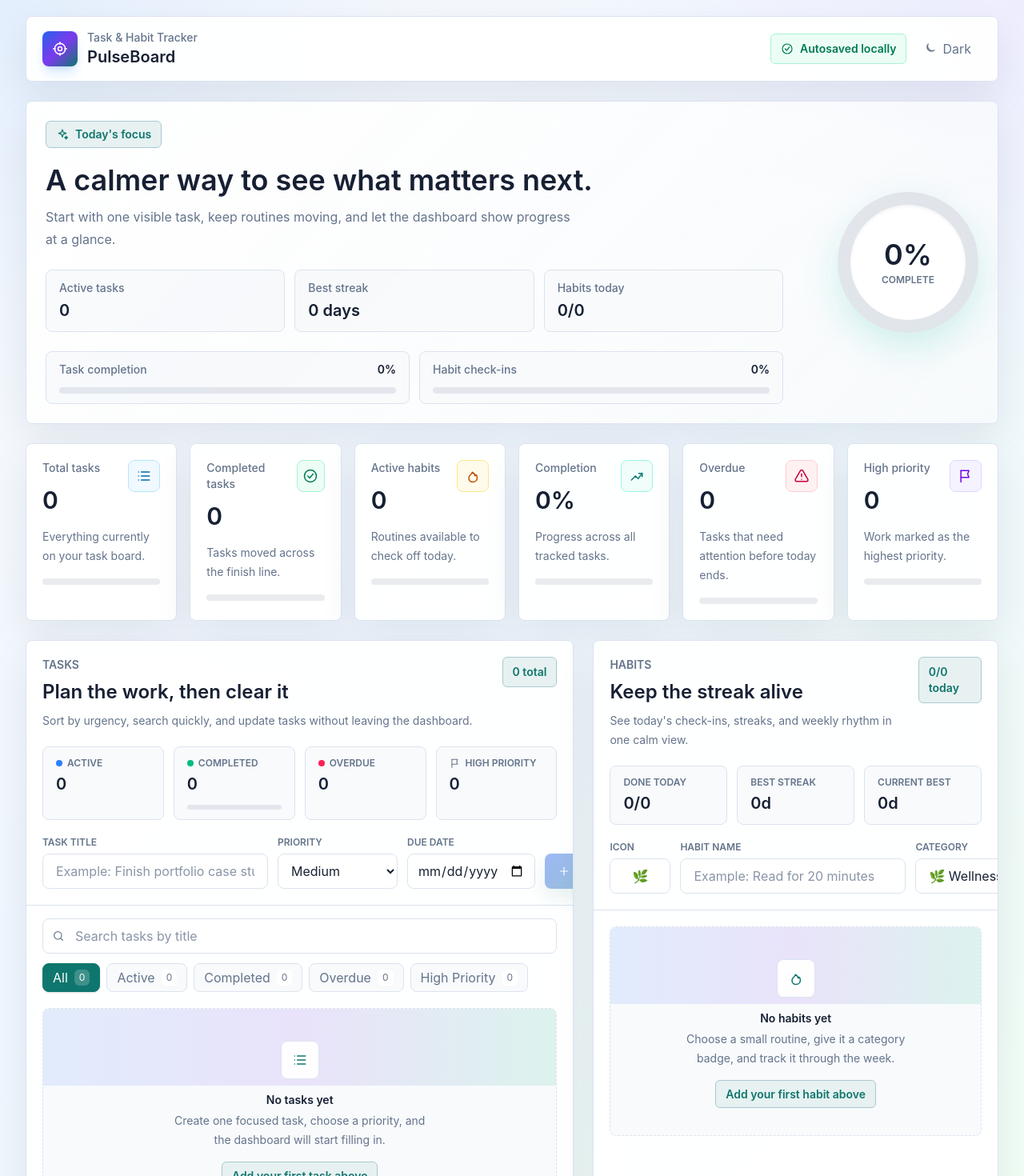
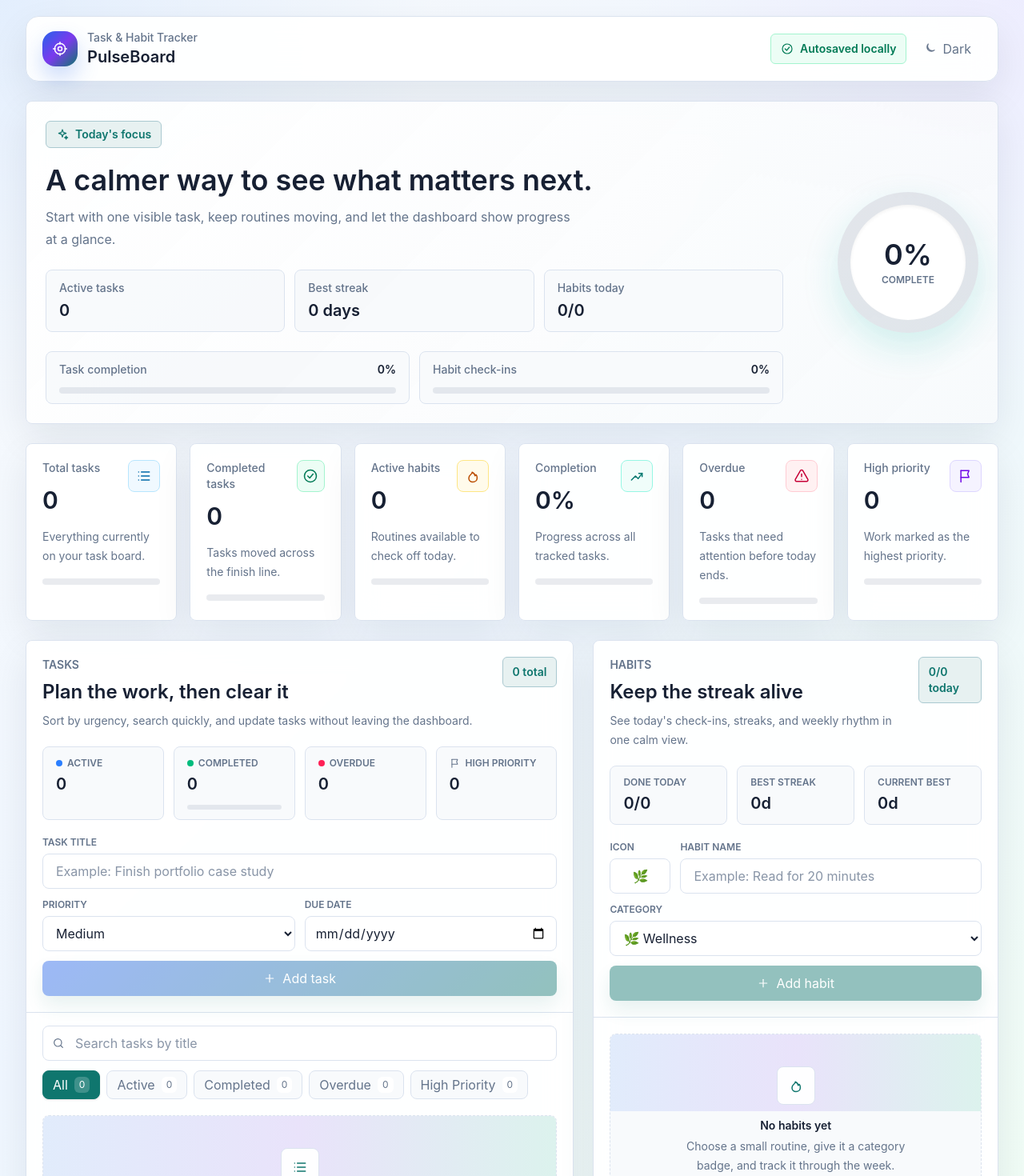
Before and after one commit to giorgaa3/my-app, a Next.js app: page / in a window 1280 px wide. Shown: the top 1470 px of the page at 80% size. Built offline with nearby package versions, Linux system fonts and the light colour scheme.

Commit message:
fixing some bugs

```diff
--- a/app/globals.css
+++ b/app/globals.css
@@ -207,4 +207,15 @@ button:disabled {
       linear-gradient(135deg, color-mix(in srgb, var(--surface) 96%, transparent), color-mix(in srgb, var(--surface-muted) 92%, transparent)),
       radial-gradient(circle at top right, color-mix(in srgb, var(--accent-purple) 16%, transparent), transparent 20rem);
   }
+
+  .brand-mark {
+    background: linear-gradient(
+      135deg,
+      var(--accent-blue),
+      var(--accent-purple),
+      var(--brand)
+    );
+    box-shadow: 0 14px 28px color-mix(in srgb, var(--accent-blue) 24%, transparent);
+    color: #ffffff;
+  }
 }
--- a/components/dashboard/Dashboard.tsx
+++ b/components/dashboard/Dashboard.tsx
@@ -247,9 +247,9 @@ export default function Dashboard() {
     <main className="app-shell min-h-screen px-4 py-5 sm:px-6 lg:px-8">
       <ToastViewport onDismiss={dismissToast} toasts={toasts} />
       <div className="mx-auto flex w-full max-w-7xl flex-col gap-6">
-        <header className="dashboard-card flex flex-col gap-4 rounded-lg px-4 py-4 sm:flex-row sm:items-center sm:justify-between sm:px-5">
+        <header className="dashboard-card flex flex-col gap-4 rounded-2xl px-4 py-4 sm:flex-row sm:items-center sm:justify-between sm:px-5">
           <div className="flex items-center gap-3">
-            <div className="flex h-11 w-11 items-center justify-center rounded-lg bg-[linear-gradient(135deg,var(--accent-blue),var(--accent-purple),var(--brand))] text-white shadow-lg shadow-blue-500/20">
+            <div className="brand-mark flex h-11 w-11 shrink-0 items-center justify-center rounded-2xl">
               <Icon name="target" className="h-5 w-5" />
             </div>
             <div>
--- a/components/habits/HabitForm.tsx
+++ b/components/habits/HabitForm.tsx
@@ -34,7 +34,7 @@ export function HabitForm({ onAddHabit }: HabitFormProps) {
 
   return (
     <form
-      className="mt-5 grid gap-3 lg:grid-cols-[76px_1fr_150px_auto]"
+      className="mt-5 grid gap-3 sm:grid-cols-[76px_minmax(0,1fr)]"
       onSubmit={handleSubmit}
     >
       <label className="flex flex-col gap-1.5">
@@ -61,7 +61,7 @@ export function HabitForm({ onAddHabit }: HabitFormProps) {
         />
       </label>
 
-      <label className="flex flex-col gap-1.5">
+      <label className="flex flex-col gap-1.5 sm:col-span-2">
         <span className="section-muted text-xs font-semibold uppercase">
           Category
         </span>
@@ -78,9 +78,9 @@ export function HabitForm({ onAddHabit }: HabitFormProps) {
         </select>
       </label>
 
-      <div className="flex items-end">
+      <div className="flex items-end sm:col-span-2">
         <button
-          className="accent-button inline-flex min-h-11 w-full items-center justify-center gap-2 whitespace-nowrap rounded-lg px-4 text-sm font-semibold transition hover:-translate-y-0.5 focus:outline-none focus:ring-4 focus:ring-teal-100 disabled:translate-y-0 disabled:opacity-45 lg:w-auto"
+          className="accent-button inline-flex min-h-11 w-full items-center justify-center gap-2 whitespace-nowrap rounded-lg px-4 text-sm font-semibold transition hover:-translate-y-0.5 focus:outline-none focus:ring-4 focus:ring-teal-100 disabled:translate-y-0 disabled:opacity-45"
           disabled={!name.trim()}
           type="submit"
         >
--- a/components/tasks/TaskForm.tsx
+++ b/components/tasks/TaskForm.tsx
@@ -49,10 +49,10 @@ export function TaskForm({
 
   return (
     <form
-      className="mt-5 grid gap-3 lg:grid-cols-[1fr_150px_160px_auto]"
+      className="mt-5 grid gap-3 md:grid-cols-2"
       onSubmit={handleSubmit}
     >
-      <label className="flex flex-col gap-1.5">
+      <label className="flex flex-col gap-1.5 md:col-span-2">
         <span className="section-muted text-xs font-semibold uppercase">
           Task title
         </span>
@@ -93,9 +93,9 @@ export function TaskForm({
         />
       </label>
 
-      <div className="flex items-end gap-2">
+      <div className="flex flex-col items-stretch gap-2 md:col-span-2 sm:flex-row">
         <button
-          className="primary-button inline-flex min-h-11 flex-1 items-center justify-center gap-2 whitespace-nowrap rounded-lg px-4 text-sm font-semibold transition hover:-translate-y-0.5 focus:outline-none focus:ring-4 focus:ring-slate-200 disabled:translate-y-0 disabled:opacity-45 lg:flex-none"
+          className="primary-button inline-flex min-h-11 flex-1 items-center justify-center gap-2 whitespace-nowrap rounded-lg px-4 text-sm font-semibold transition hover:-translate-y-0.5 focus:outline-none focus:ring-4 focus:ring-slate-200 disabled:translate-y-0 disabled:opacity-45"
           disabled={!title.trim()}
           type="submit"
         >
```
